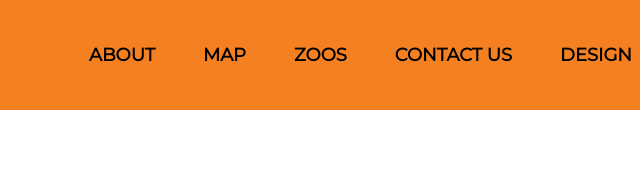
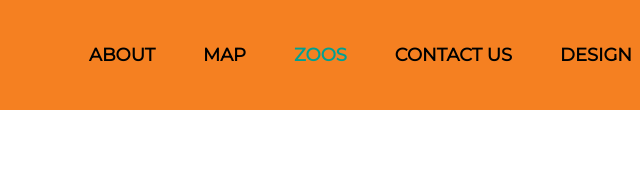
Before and after one commit to malba4711-byte/online-zoo, a plain HTML site: page pages/zoos/index.html in a window 1280 px wide. Shown: the top 177 px of the page, 391-1031 px from the left. Drawn offline with nearby package versions, Linux system fonts and the light colour scheme; files whose address does not match are found by name.

Commit message:
add: highlight menu links in header

```diff
--- a/pages/_global.scss
+++ b/pages/_global.scss
@@ -180,7 +180,8 @@ footer {
       line-height: 150%; /* 27px */
       text-transform: uppercase;
       color: $theme-white;
-      &:hover {
+      &:hover,
+      &.active-link {
         color: $theme-turquoise;
       }
     }
@@ -272,7 +273,8 @@ header nav.container {
     line-height: 150%; /* 27px */
     text-transform: uppercase;
     color: $theme-black;
-    &:hover {
+    &:hover,
+    &.active-link {
       color: $theme-turquoise;
     }
   }
--- a/pages/global-scripts.js
+++ b/pages/global-scripts.js
@@ -12,3 +12,14 @@ burger.addEventListener("click", toggleMenu);
 navMenu.addEventListener("click", () => {
   if (navContainer.classList.contains("active")) toggleMenu();
 });
+
+function highlightActiveLink() {
+  const links = document.querySelectorAll("header nav a");
+  links.forEach((link) => {
+    if (link.href === window.location.href) {
+      link.classList.add("active-link");
+    }
+  });
+}
+
+highlightActiveLink();
```
Also changed, not shown: pages/contact/style.css, pages/design/style.css, pages/landing/style.css, pages/map/style.css, pages/zoos/style.css, 5 other files.
